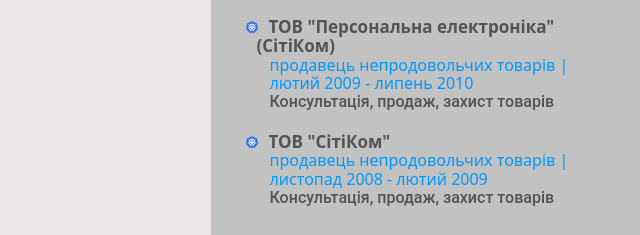
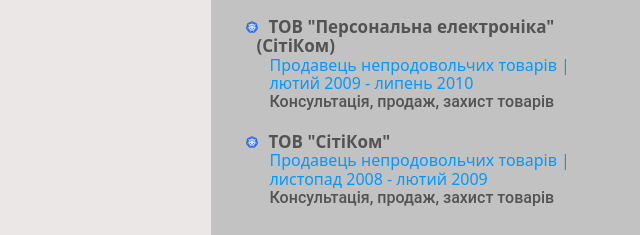
Before and after one commit to zaika-maksym/ZaikaMaksym_portfolio, a plain HTML site: page index.html in a window 1280 px wide. Shown: the part 667-902 px from the top of the page, 361-1001 px from the left. Drawn offline with nearby package versions, Linux system fonts and the light colour scheme.

Commit message:
Update index.html

```diff
--- a/index.html
+++ b/index.html
@@ -92,13 +92,13 @@
             </div>
             <div class="workplace_container">
                 <p class="workplace">ТОВ "Персональна електроніка" (СітіКом)<br></p>
-                 <p><span class="workplace_position"> продавець непродовольчих товарів | лютий 2009 - липень 2010</span><br>
+                 <p><span class="workplace_position">Продавець непродовольчих товарів | лютий 2009 - липень 2010</span><br>
                 <span class="commitments">Консультація, продаж, захист товарів</span></p>
             </div>
 
             <div class="workplace_container">
                 <p class="workplace">ТОВ "СітіКом"<br></p>
-                <p><span class="workplace_position"> продавець непродовольчих товарів | листопад 2008 - лютий 2009</span><br>
+                <p><span class="workplace_position">Продавець непродовольчих товарів | листопад 2008 - лютий 2009</span><br>
                     <span class="commitments">Консультація, продаж, захист товарів</span>
                 </p>
             </div>
```
